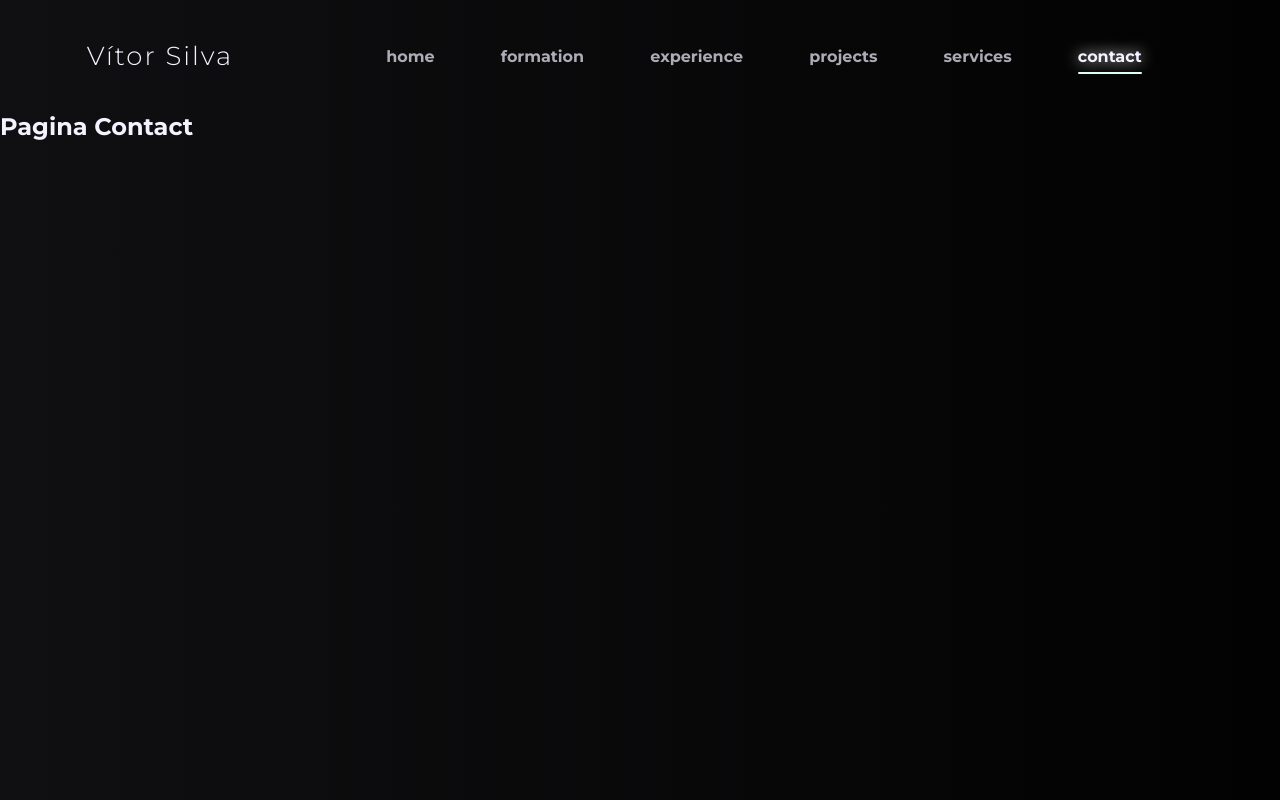
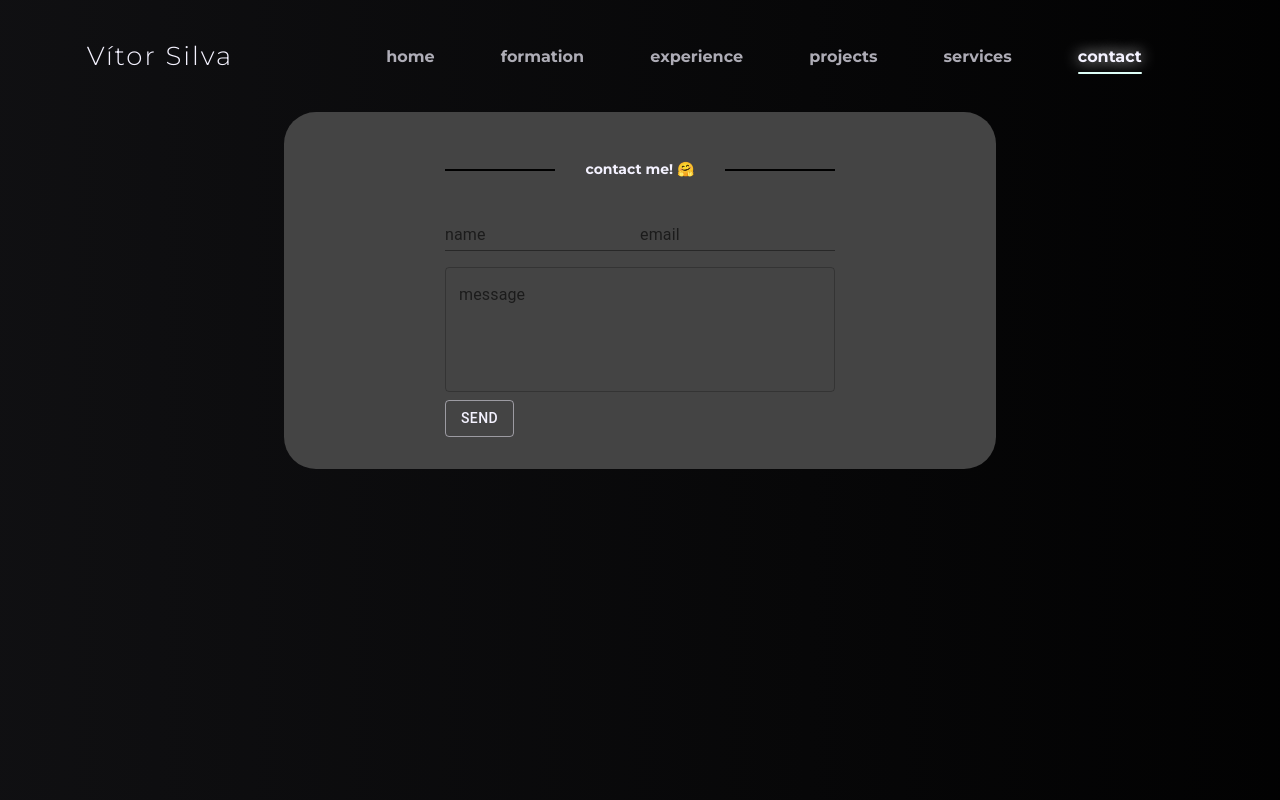
Before and after one commit to VitorVeector/V-tor-Ara-jo, a React (Create React App) app: page /contact in a window 1280 px wide. Built offline with nearby package versions, Linux system fonts and the light colour scheme.

Commit message:
:lipstick: MaterialUI: Adicionando MaterialUI e Gerênciando estilos padrões

```diff
--- a/package.json
+++ b/package.json
@@ -3,6 +3,10 @@
   "version": "0.1.0",
   "private": true,
   "dependencies": {
+    "@emotion/react": "^11.10.6",
+    "@emotion/styled": "^11.10.6",
+    "@material-ui/core": "^4.12.4",
+    "@mui/material": "^5.11.16",
     "framer-motion": "^10.5.0",
     "react": "^18.2.0",
     "react-dom": "^18.2.0",
--- a/src/App.tsx
+++ b/src/App.tsx
@@ -3,13 +3,18 @@ import { Header } from './components/Header';
 import { BrowserRouter } from 'react-router-dom';
 import { Animated } from './components/Animated';
 
+import { theme } from './styles/mui/theme'
+import { ThemeProvider } from '@mui/material/styles';
+
 function App() {
     return (
         <BrowserRouter>
-            <div className="App">
-                <Header/>
-                <Animated/>
-            </div>
+            <ThemeProvider theme={theme}>
+                <div className="App">
+                    <Header/>
+                    <Animated/>
+                </div>
+            </ThemeProvider>
         </BrowserRouter>
     );
 }
--- a/src/pages/Contact/index.tsx
+++ b/src/pages/Contact/index.tsx
@@ -1,5 +1,80 @@
+import './style.scss'
+
+import { useState } from "react"
+import { TextField, Button } from "@mui/material"
+
+import {inputProps} from '../../styles/mui/theme'
+
 export const Contact = () => {
+    const [name, setName] = useState<string>('');
+    const [email, setEmail] = useState<string>('');
+    const [message, setMessage] = useState<string>('')
+    const [isValidEmail, setIsValidEmail] = useState<boolean>(true);
+
+    const handleValidEmail = (value: string) => {
+        setEmail(value)
+        const validEmail = /\S+@\S+\.\S+/.test(value);
+        setIsValidEmail(validEmail)
+    }
+
+    const handleSubmit = (e: React.MouseEvent) => {
+        e.preventDefault()
+        if (isValidEmail) {
+            console.log('Validado')
+        }
+    }
+
     return (
-        <h2>Pagina Contact</h2>
+        <div className="contact-container">
+            <div className="contact-content">
+                <h3 className="contact-title">contact me! 🤗</h3>
+                <form className="contact-form" onSubmit={() => console.log('Submitado')}>
+                    <div className="form-input">
+                        <TextField
+                            label="name"
+                            className='input input_name'
+                            variant="standard"
+                            value={name}
+                            onChange={e => setName(e.target.value)}
+                            InputProps={{ ...inputProps }}/>
+                        <TextField
+                            color='primary'
+                            className='input input_email'
+                            label="email"
+                            variant="standard"
+                            value={email}
+                            onBlur={e => handleValidEmail(e.target.value)}
+                            onChange={e => setEmail(e.target.value)}
+                            type="email"
+                            error={!isValidEmail}
+                            helperText={!isValidEmail ? 'invalid email' : ''}
+                            InputProps={{ ...inputProps }}
+                            sx={{
+                                '& label.Mui-focused': {
+                                  color: 'grey',
+                                },
+                                '& .MuiInput-underline:after': {
+                                  borderBottomColor: 'grey',
+                                },
+                              }}
+                        />
+                    </div>
+                    <TextField
+                        label="message"
+                        className='input input_message'
+                        variant="outlined"
+                        color='primary'
+                        value={message}
+                        onChange={e => setMessage(e.target.value)}
+                        margin="normal"
+                        fullWidth
+                        multiline
+                        rows={4}
+                        InputProps={{ ...inputProps }}
+                    />
+                    <Button type="submit" variant="outlined" onClick={handleSubmit}>send</Button>
+                </form>
+            </div>
+        </div>
     )
 }
--- /dev/null
+++ b/src/pages/Contact/style.scss
@@ -0,0 +1,40 @@
+@import '../../styles/scss/App.scss';
+
+.contact-container{
+    display: flex;
+    flex-direction: column;
+    align-items: center;
+
+    .contact-content{
+        max-width: 712px;
+        padding: 32px;
+        width: 100%;
+        justify-content: center;
+        background-color: #444;
+        border-radius: 32px;
+        display: flex;
+        flex-direction: column;
+        align-items: center;
+
+        .contact-title{
+            font-size: 14px;
+            color: $text-color-light;
+            background-color: #444;
+            margin-top: 16px;
+            margin-bottom: -9px;
+            z-index: 10;
+            padding: 0 30px;
+        }
+
+        .contact-form{
+            border-top: 2px #000 solid;
+            padding-top: 32px;
+
+            .form-input{
+                display: flex;
+                justify-content: space-between;
+            }
+
+        }
+    }
+}
--- /dev/null
+++ b/src/styles/mui/theme.ts
@@ -0,0 +1,13 @@
+import { createTheme } from '@mui/material';
+
+export const theme = createTheme({
+    palette: {
+      primary: {
+        main: '#f4f2ff',
+      },
+    },
+});
+
+export const inputProps = {
+    style: { color: '#f4f2ff', fontFamily: 'Montserrat' }
+};
```
Also changed, not shown: src/assets/working.svg (deleted), 1 other file (tests, documents, lock files or other folders).
